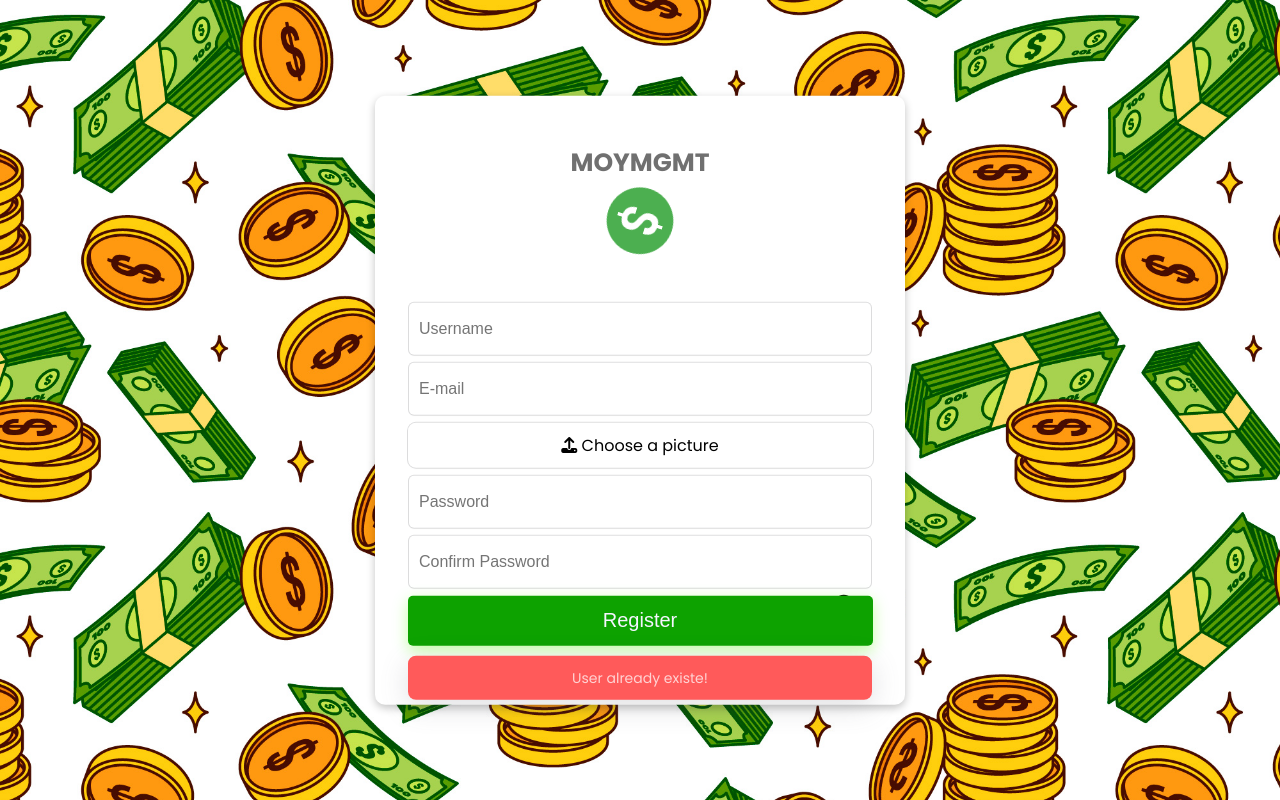
After one commit to Wissemzeddini/MOYMGMT, a Flask app: page /user/new in a window 1280 px wide. The commit adds this page. Run offline with Flask 3, Linux system fonts and the light colour scheme; data comes from the database, SQL or seed files in the repository; both versions use the stored data as it was after the commit; some libraries are stand-ins or nearby versions.

Commit message:
user login and register

```diff
--- a/Config/setup.py
+++ b/Config/setup.py
@@ -12,4 +12,4 @@ def buildTable(strQuery):
 if __name__=="__main__":
     print("build table User...")
     strQuery = """CREATE TABLE users (id INTEGER PRIMARY KEY,username TEXT NOT NULL,password TEXT,lastlogin date)"""
-    buildTable(strQuery)
+    #buildTable(strQuery)
--- a/Models/dbmanager.py
+++ b/Models/dbmanager.py
@@ -1,15 +1,15 @@
 import sqlite3
 
-def buildQuery(strQuery,data):
-    conn = sqlite3.connect('moymgmt.db')
+def setData(strQuery,data):
+    conn = sqlite3.connect('moymgmt_v2.db')
     cursor = conn.cursor()
     cursor.execute(strQuery,data)
     conn.commit()
     conn.close()
     print("# query executed successfuly")
 
-def fetchQuery(strQuery,data):
-    conn = sqlite3.connect('moymgmt.db')
+def fetchData(strQuery,data):
+    conn = sqlite3.connect('moymgmt_v2.db')
     cursor = conn.cursor()
     cursor.execute(strQuery,data)
     rows = cursor.fetchall()
--- a/Models/user.py
+++ b/Models/user.py
@@ -1,40 +1,69 @@
-import dbmanager as db
+from Models.dbmanager import setData,fetchData
 from datetime import datetime
+from werkzeug.security import generate_password_hash, check_password_hash
 
 class User:
-    def __init__(self, username, password):
+    def __init__(self, username, email, picture, password):
         self.username = username
+        self.email = email
+        self.picture = picture
         self.__password = password
 
     def register(self):
         now = datetime.now()
-        if self.check():
-            raise Exception("Record already exist")
-        query = "insert into users(username,password,lastlogin) values (?,?,?)"
-        data =(self.username,self.__password,now)
+        if not self.checkDuplication():
+            return False
+        hashed_password = generate_password_hash(self.__password)
+        query = "insert into users(username,email,password,lastlogin,account_createdAt,picture,isactivated) values (?,?,?,?,?,?,?)"
+        data =(self.username,self.email,hashed_password,now,now,self.picture,1)
         try:
-            db.buildQuery(query,data)
+            setData(query,data)
             return True
         except Exception as e:
             print(e)
             return False
 
-    def check(self):
-        query = "select * from users where username=? and password=? limit 1"
-        rows = db.fetchQuery(query,(self.username,self.__password))
-        if len(rows)==1:
+    def checkDuplication(self):
+        query = "select * from users where username=? and email=? limit 1;"
+        rows = fetchData(query,(self.username,self.email))
+        print(rows)
+        if len(rows)==0:
             return True
         return False
 
-    def get(self):
-        query =  "select * from users where username=? and password=? limit 1"
-        rows = db.fetchQuery(query,(self.username,self.__password))[0]
-        return rows[0],rows[1],rows[2],rows[3]
+    def authenticate(self):
+        status = False
+        query = "select * from users where username=?;"
+        rows = fetchData(query,(self.username,))
+        for row in rows:
+            if check_password_hash(row[3],self.__password):
+                print("✅✅ password found under username: ",row[1])
+                self.updateLastLogin()
+                status = True
+        return status
 
-    def login(self):
+    def getUser(self):
+        query =  "select * from users where username=? limit 1;"
+        rows = fetchData(query,(self.username,))[0]
+        return rows[0],rows[1],rows[2],rows[6]
+
+    def updateLastLogin(self):
         now = datetime.now()
-        query = f"""update users set lastlogin={now} where username={self.username}"""
-        db.buildQuery(query)
+        query = "update users set lastlogin=? where username=?;"
+        data = (now,query)
+        try:
+            setData(query,data)
+        except Exception as e:
+            raise Exception(str(e))
 
     def __str__(self) -> str:
         print(f"username:{self.username}, password:{self.__password}")
+
+    def deleteUser(self,username):
+        query = "delete from users where username=?;"
+        try:
+            setData(query,(username,))
+            return True
+        except Exception as e:
+            print(str(e))
+            return False
--- a/app.py
+++ b/app.py
@@ -1,15 +1,72 @@
-from flask import Flask, url_for,  redirect, render_template, request
+from flask import Flask, url_for,  redirect, render_template, request,session
+from Models.user import User
 
 app = Flask(__name__)
+app.secret_key = 'moymgmt(:Gh/.>.*/{)]'
 
+def check_session():
+    if 'username' in session:
+        return True
+    return False
 
 @app.route("/")
 def index():
-    return render_template("index.html")
+    if check_session():
+        print(session['username'])
+        return render_template("index.html")
+    return redirect('/login')
 
 @app.route("/login")
 def login():
     return render_template("login.html")
 
+@app.route("/authentification", methods=['GET', 'POST'])
+def auth():
+    try:
+        username = request.form.get('username')
+        password = request.form.get('password')
+    except Exception as e:
+        return str(e)
+    user = User(username,"email@example.com","logo.png",password)
+    if user.authenticate():
+        id,username,email,picture = user.getUser()
+        session["username"] = username
+        session["userId"] = id
+        session["email"] = email
+        session["picture"] = picture
+        return redirect('/')
+    return redirect('/login')
+
+@app.route("/register")
+def register():
+    return render_template("register.html",error=None)
+
+@app.route("/user/new", methods=['GET', 'POST'])
+def addUser():
+    try:
+        username = request.form.get('username')
+        email = request.form.get('email')
+        file = request.form.get('file')
+        password = request.form.get('password')
+        confirm = request.form.get('confirm_password')
+        if( not password == confirm):
+            return render_template("register.html",error="The confirm password is different.")
+    except Exception as e:
+        return render_template("register.html",error=str(e))
+    user = User(username,email,file,password)
+    if user.register():
+        return redirect('/login')
+    return render_template("register.html",error="User already existe!")
+
+@app.route('/logout')
+def logout():
+    # remove the username from the session if it's there
+    session.pop('username', None)
+    session.pop('userId', None)
+    session.pop('email', None)
+    session.pop('picture', None)
+    return redirect('login')
+
+
 if __name__=="__main__":
     app.run(debug=True)
--- a/static/login.css
+++ b/static/login.css
@@ -3,7 +3,7 @@
     /* ===== Colors ===== */
     --body-color: #E4E9F7;
     --sidebar-color: #FFF;
-    --primary-color: #08d001;
+    --primary-color: #0da200;
     --primary-color-light: #F6F5FF;
     --toggle-color: #DDD;
     --text-color: #707070;
@@ -19,7 +19,8 @@
 
 body{
     font-family: 'Poppins', sans-serif;
-    background-color: var(--body-color);
+    background-image: url('images/money.jpg');
+    background-size: cover;
 }
 .card{
     position: absolute;
@@ -30,7 +31,9 @@ body{
     background-color: var(--sidebar-color);
     padding: 15px;
     border-radius: 10px;
+    align-items:center;
     box-shadow: rgba(0, 0, 0, 0.24) 0px 3px 8px;
+    text-align: center;
 }
 .title-lv2{
     text-align: center;
@@ -45,10 +48,56 @@ body{
     font-size: 16px;
     margin-left: 3px;
 }
+.field{
+    border: none;
+    box-shadow: rgba(0, 0, 0, 0.02) 0px 1px 3px 0px, rgba(27, 31, 35, 0.15) 0px 0px 0px 1px;
+    width :90%;
+    height: 50px;
+    outline : none;
+    font-size:16px;
+    padding-left: 10px;
+    color: black;
+    margin-bottom: 8px;
+    border-radius: 5px;
+}
+.field:hover{
+    border: none;
+    box-shadow: rgba(0, 165, 33, 0.3) 0px 0px 0px 3px;
+    transition: var(--tran-03);
+}
+.field-file{
+    width: 0.1px;
+	height: 0.1px;
+	opacity: 0;
+	overflow: hidden;
+	position: absolute;
+	z-index: -1;
+}
+.field-file + label {
+    font-size: 1em;
+    width: 89%;
+    color: white;
+    background-color: None;
+    box-shadow: rgba(0, 0, 0, 0.02) 0px 1px 3px 0px, rgba(27, 31, 35, 0.15) 0px 0px 0px 1px;
+    color: black;
+    display: inline-block;
+    padding: 10px;
+    margin-bottom: 8px;
+    border-radius: 8px;
+
+}
+
+.field-file:focus + label,
+.field-file + label:hover {
+    color: white;
+    border: none;
+    cursor: pointer;
+    background-color: var(--primary-color);
+}
 .btn-login{
+    position: relative;
     border: none;
-    margin-left: 63%;
-    width: 150px;
+    width: 93%;
     height: 50px;
     background-color: var(--primary-color);
     color: var(--primary-color-light);
@@ -107,6 +142,30 @@ legend{
 .bot-sec a span{
     color: var(--primary-color);
 }
+.toggle-password{
+    position: absolute;
+    bottom:86px;
+    right: 50px;
+    font-size: 20px;
+}
+.alert-hidden{
+    display: none;
+}
+.alert{
+    position: relative;
+    top: 10px;
+    width: 88%;
+    height: 20px;
+    background-color: rgb(255, 90, 90);
+    padding: 12px;
+    font-size: 14px;
+    text-align: center;
+    border: none;
+    color: rgb(255, 211, 211);
+    box-shadow: rgba(100, 100, 111, 0.2) 0px 7px 29px 0px;
+    margin-left: 18px;
+    border-radius: 8px;
+    }
 @keyframes spin {
     from {
       transform: rotate(0deg);
--- /dev/null
+++ b/templates/register.html
@@ -0,0 +1,35 @@
+<!DOCTYPE html>
+<html lang="en">
+<head>
+    <meta charset="UTF-8">
+    <meta name="viewport" content="width=device-width, initial-scale=1.0">
+    <link rel="shortcut icon" href="../static/icons8-money-96.png" type="image/x-icon">
+    <link rel="stylesheet" href="{{ url_for('static',filename='login.css') }}">
+    <script src="https://kit.fontawesome.com/3bb8050783.js" crossorigin="anonymous"></script>
+    <script src="{{ url_for('static',filename='js/auth.js') }}"></script>
+    <title>Register</title>
+</head>
+<body>
+    <div class="card">
+        <h4 class="title-lv2">MOYMGMT</h4>
+        <center>
+            <img src="{{ url_for('static',filename='icons8-money-96.png') }}" class="logo">
+        </center>
+        <form name ="register" action="/user/new" onsubmit="return confirm_password()" method="POST">
+            <input type="text" name="username" placeholder="Username" class="field" required>
+            <input type="email" name="email" placeholder="E-mail" class="field" required>
+            <input type="file" name="file" id="file" placeholder="select picture" class="field-file" onchange="updateFileName()" accept="image/*">
+            <label for="file" id="fileLabel"><i class="fa-solid fa-upload"></i> Choose a picture</label>
+            <input type="password" name="password" id="password" placeholder="Password" class="field" required pattern="(?=.*\d)(?=.*[a-z])(?=.*[A-Z]).{8,}">
+            <span class="toggle-password" onclick="togglePassword()"><i id="eye" class="fa-solid fa-eye"></i></span>
+            <input type="password" name="confirm_password" id="pass_confirm" placeholder="Confirm Password" class="field" required>
+            <button type="submit" class="btn-login">Register</button>
+            {% if error %}
+            <div class="alert">
+                {{ error }}
+            </div>
+            {% endif %}
+        </form>
+    </div>
+</body>
+</html>
```
Also changed, not shown: other parts of static/login.css (+5 -19 lines), static/js/auth.js (added, +40 -0 lines), templates/login.html (+4 -12 lines), moymgmt_v2.db, static/images/money.jpg (added).
